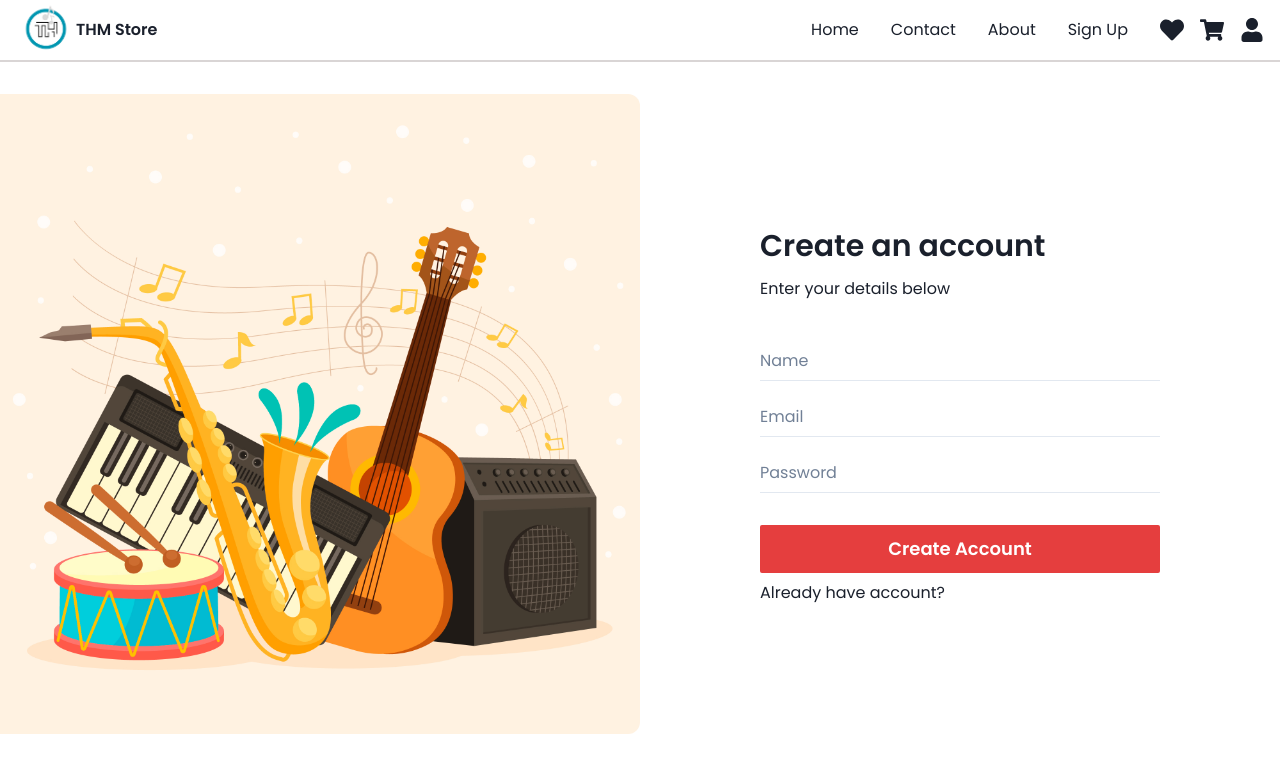
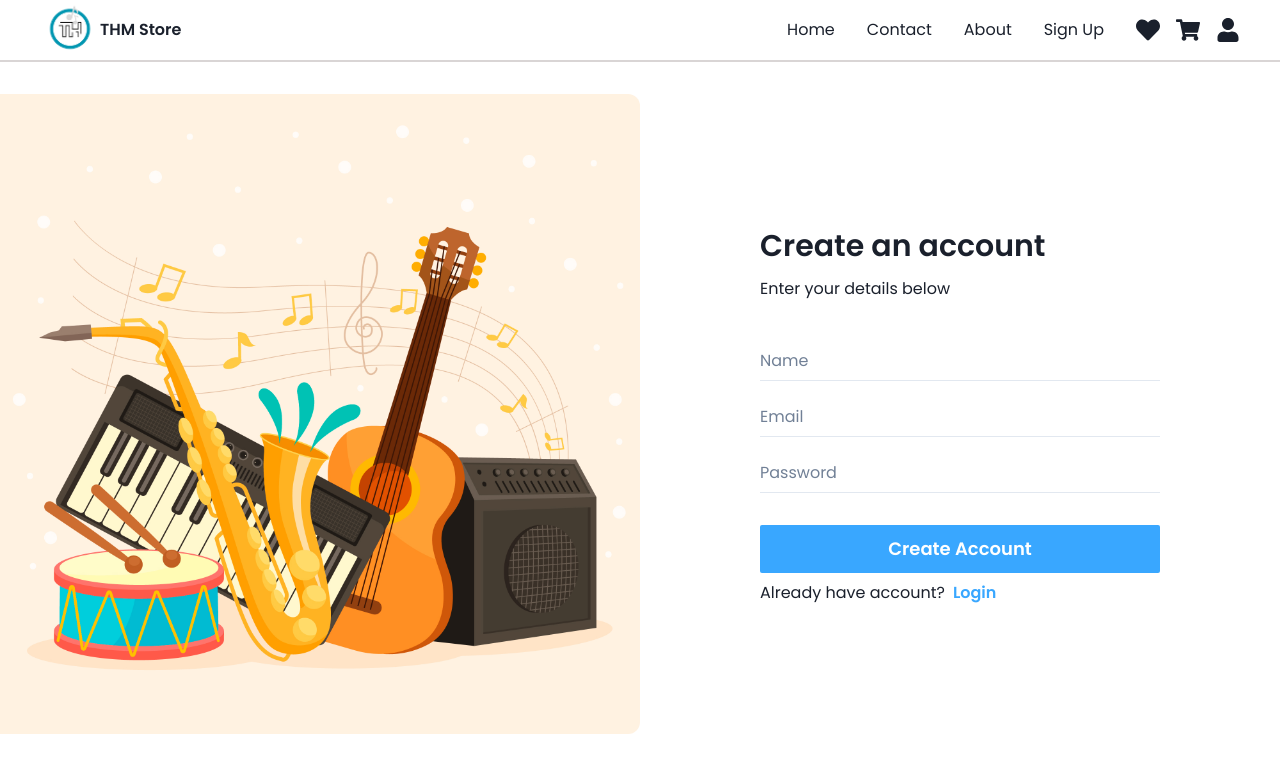
Before and after one commit to taufik-hdyt/thm-store, a Next.js app in the folder front-end/: page /register in a window 1280 px wide. Shown: the top 772 px of the page. Built offline with nearby package versions, Linux system fonts and the light colour scheme.

Commit message:
updated ui color

```diff
--- a/front-end/src/components/Header/Header.tsx
+++ b/front-end/src/components/Header/Header.tsx
@@ -7,8 +7,8 @@ import { FaHeart } from "react-icons/fa";
 
 const Header: React.FC = (): JSX.Element => {
   return (
-    <Container maxW="container.xl">
-      <HStack justify="space-between">
+
+      <HStack justify="space-between" px={10}>
         <Flex align="center" >
           <Image w="60px" src="logo-profile.png" alt="logo" />
           <Text fontWeight="semibold">THM Store</Text>
@@ -40,7 +40,7 @@ const Header: React.FC = (): JSX.Element => {
           </HStack>
         </HStack>
       </HStack>
-    </Container>
+
   );
 };
 
--- a/front-end/src/containers/Login/Login.tsx
+++ b/front-end/src/containers/Login/Login.tsx
@@ -63,7 +63,7 @@ const Login: React.FC = (): JSX.Element => {
             </Box>
 
             <HStack mt={8} justify="space-between">
-              <Button size="lg" colorScheme="red">
+              <Button size="lg" bg="primary" color="white">
                 Login
               </Button>
               <Button fontWeight="400" color="red" variant="unstyled">
--- a/front-end/src/containers/Register/Register.tsx
+++ b/front-end/src/containers/Register/Register.tsx
@@ -8,6 +8,7 @@ import {
   Button,
   GridItem,
 } from "@chakra-ui/react";
+import Link from "next/link";
 
 const Register: React.FC = (): JSX.Element => {
   return (
@@ -40,12 +41,12 @@ const Register: React.FC = (): JSX.Element => {
               <Input variant="flushed" type="password" placeholder="Password" />
             </Stack>
 
-            <Button mt={6} size="lg" rounded="sm" colorScheme="red">
+            <Button color="white" mt={6} size="lg" rounded="sm" bg="#39A7FF">
               Create Account
             </Button>
 
             <Text display="flex" gap={2}>
-              Already have account?
+              Already have account? <Link href="/login"><Text fontWeight="semibold" color="primary">Login</Text></Link>
             </Text>
           </Stack>
         </Stack>
--- a/front-end/src/pages/_app.tsx
+++ b/front-end/src/pages/_app.tsx
@@ -1,10 +1,11 @@
 import "@/styles/globals.css";
 import type { AppProps } from "next/app";
 import { ChakraProvider } from "@chakra-ui/react";
+import { myNewTheme } from "@/styles/theme";
 
 export default function App({ Component, pageProps }: AppProps) {
   return (
-    <ChakraProvider>
+    <ChakraProvider theme={myNewTheme}>
       <Component {...pageProps} />
     </ChakraProvider>
   );
--- /dev/null
+++ b/front-end/src/styles/theme.ts
@@ -0,0 +1,8 @@
+import {extendTheme} from '@chakra-ui/react'
+
+export const myNewTheme = extendTheme({
+    colors : {
+        primary: "#39A7FF",
+        secondary: "#F3F3F3"
+    }
+})
```
